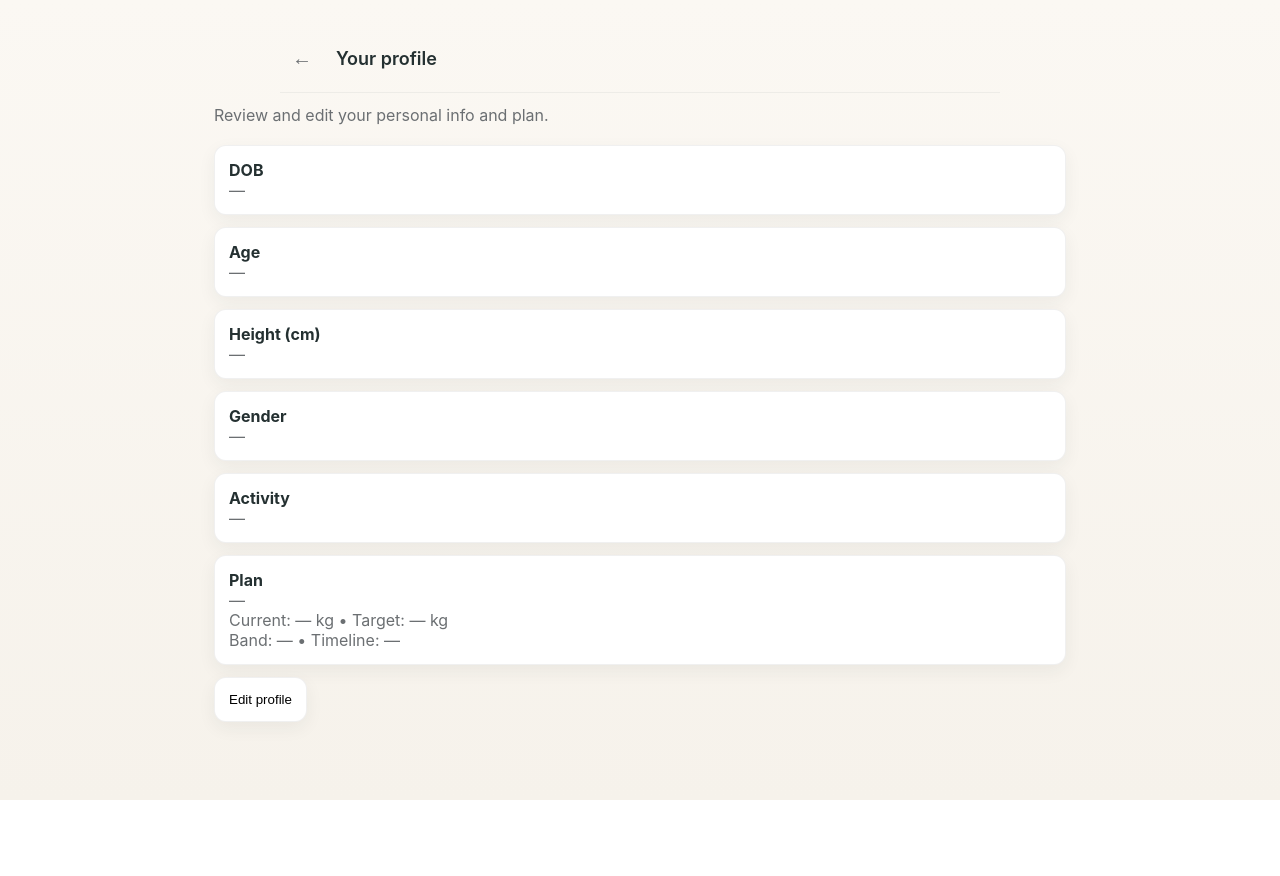
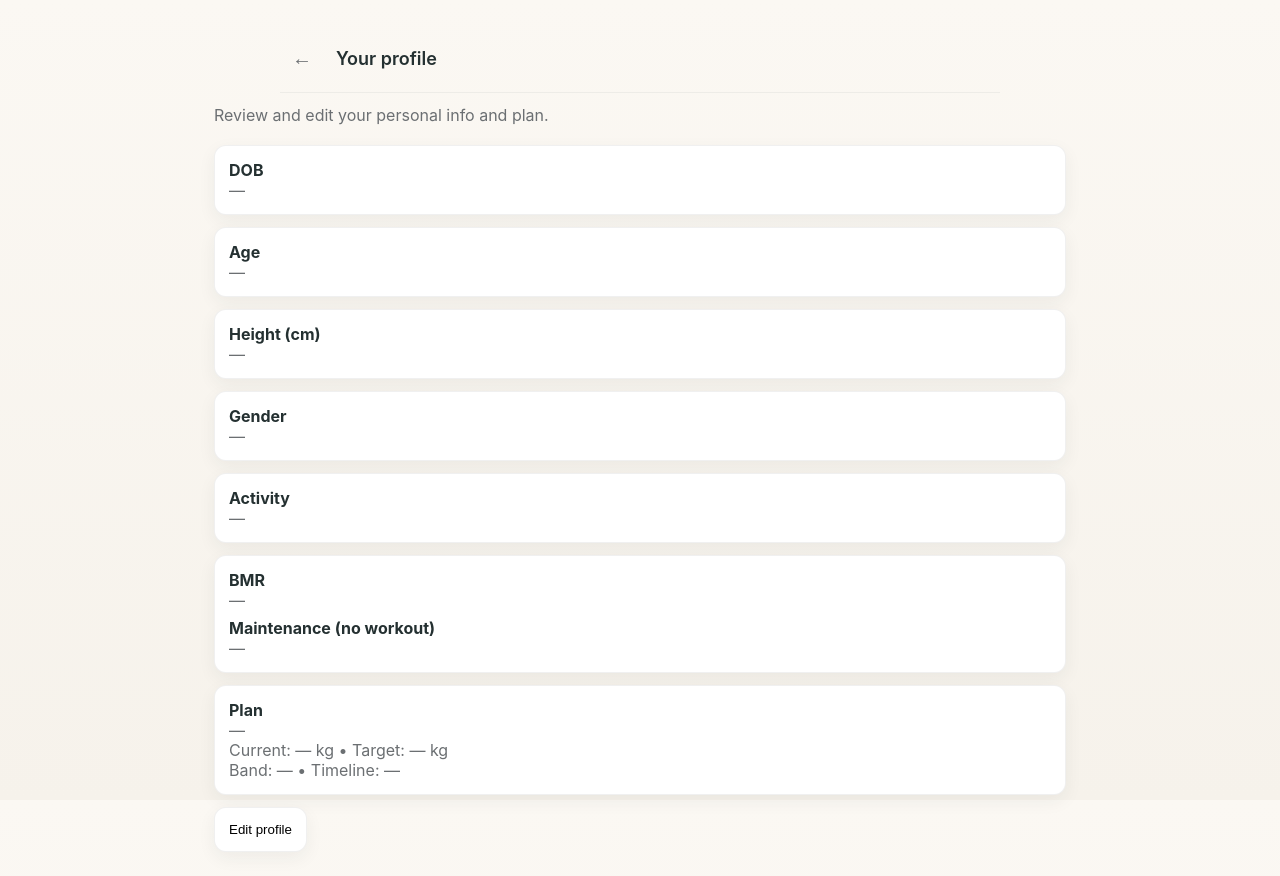
Before and after one commit to AshuferMorningstar/Calorie-Tracker, a React (Vite) app: page /profile in a window 1280 px wide. Before the commit the page ends 800 px from the top, so only its background shows below. Built offline with nearby package versions, Linux system fonts and the light colour scheme.

Commit message:
Add BMR and maintenance calorie calculation to profile
Introduces a useMemo hook to calculate and display Basal Metabolic Rate (BMR) and maintenance calories (no workout) based on user data. The results are shown in a new card on the profile page.

```diff
--- a/src/pages/Profile.jsx
+++ b/src/pages/Profile.jsx
@@ -21,6 +21,26 @@ export default function Profile(){
       }
     }catch(e){ return {} }
   },[])
+
+  const calcs = useMemo(()=>{
+    try{
+      const currentKg = Number(data.currentKg || '') || null
+      const age = Number(data.age || '') || null
+      const height = Number(data.height || '') || null
+      const gender = data.gender || 'male'
+      const activity = data.activity || 'sedentary'
+
+      if(!currentKg || !age || !height) return null
+
+      const bmr = Math.round(10 * currentKg + 6.25 * height - 5 * age + (gender === 'female' ? -161 : 5))
+      const activityFactors = { sedentary:1.2, light:1.375, moderate:1.55, active:1.725, very:1.9 }
+      const activityFactor = activity === 'custom' ? 1.2 : (activityFactors[activity] || 1.2)
+
+      const maintenanceNoWorkout = Math.round(bmr * activityFactor)
+
+      return { bmr, maintenanceNoWorkout }
+    }catch(e){ return null }
+  },[data])
 
   const goEdit = ()=> navigate('/onboard/details', { state: { from: '/profile' } })
 
@@ -73,6 +93,16 @@ export default function Profile(){
 
         <div className="card">
           <div style={{flex:1}}>
+            <strong>BMR</strong>
+            <div style={{color:'var(--muted)'}}>{calcs ? `${calcs.bmr} kcal/day` : '—'}</div>
+            <div style={{height:8}} />
+            <strong>Maintenance (no workout)</strong>
+            <div style={{color:'var(--muted)'}}>{calcs ? `${calcs.maintenanceNoWorkout} kcal/day` : '—'}</div>
+          </div>
+        </div>
+
+        <div className="card">
+          <div style={{flex:1}}>
             <strong>Plan</strong>
             <div style={{color:'var(--muted)'}}>{data.goal || '—'}</div>
             <div style={{color:'var(--muted)'}}>Current: {data.currentKg || '—'} kg • Target: {data.targetKg || '—'} kg</div>
```
